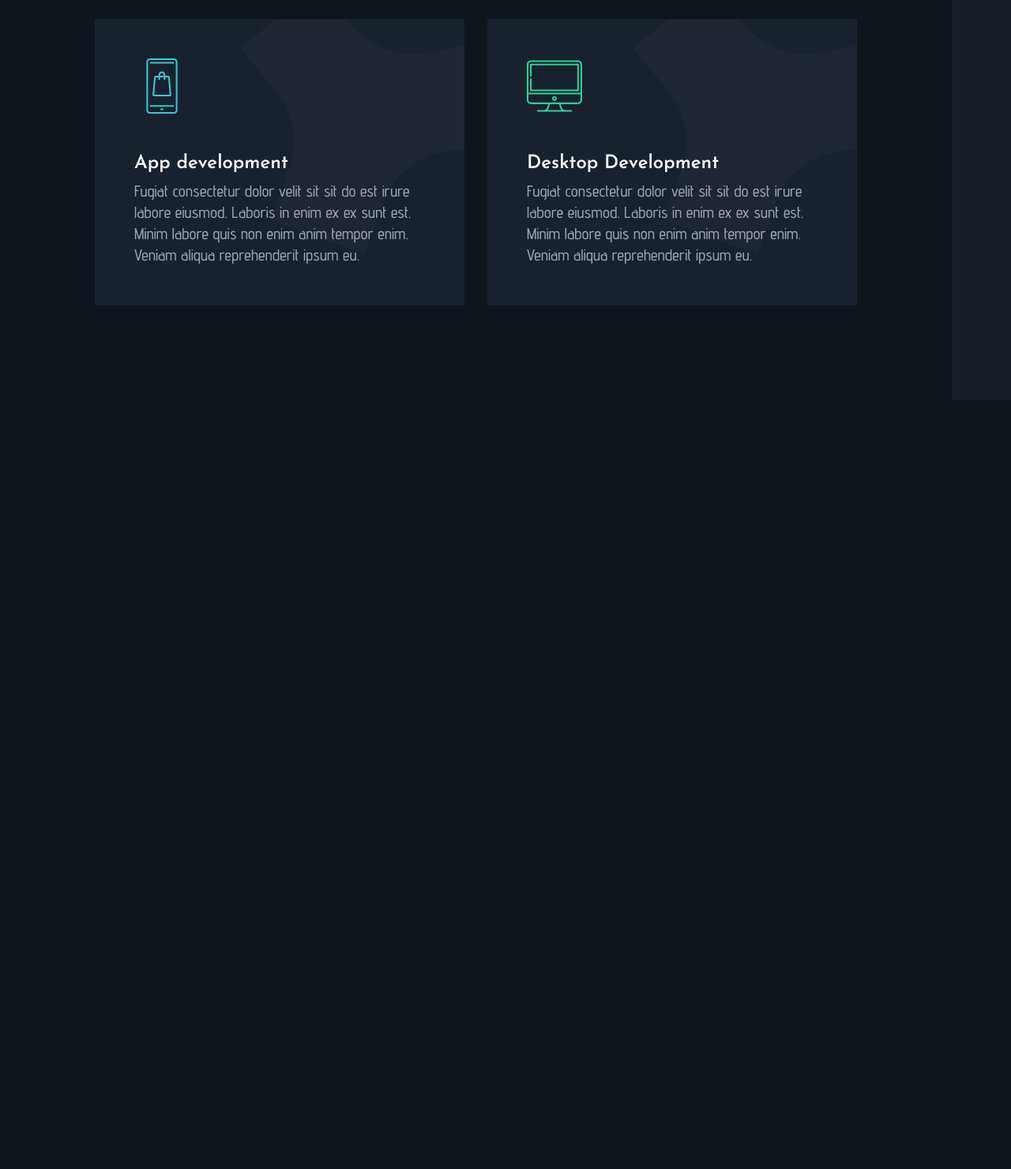
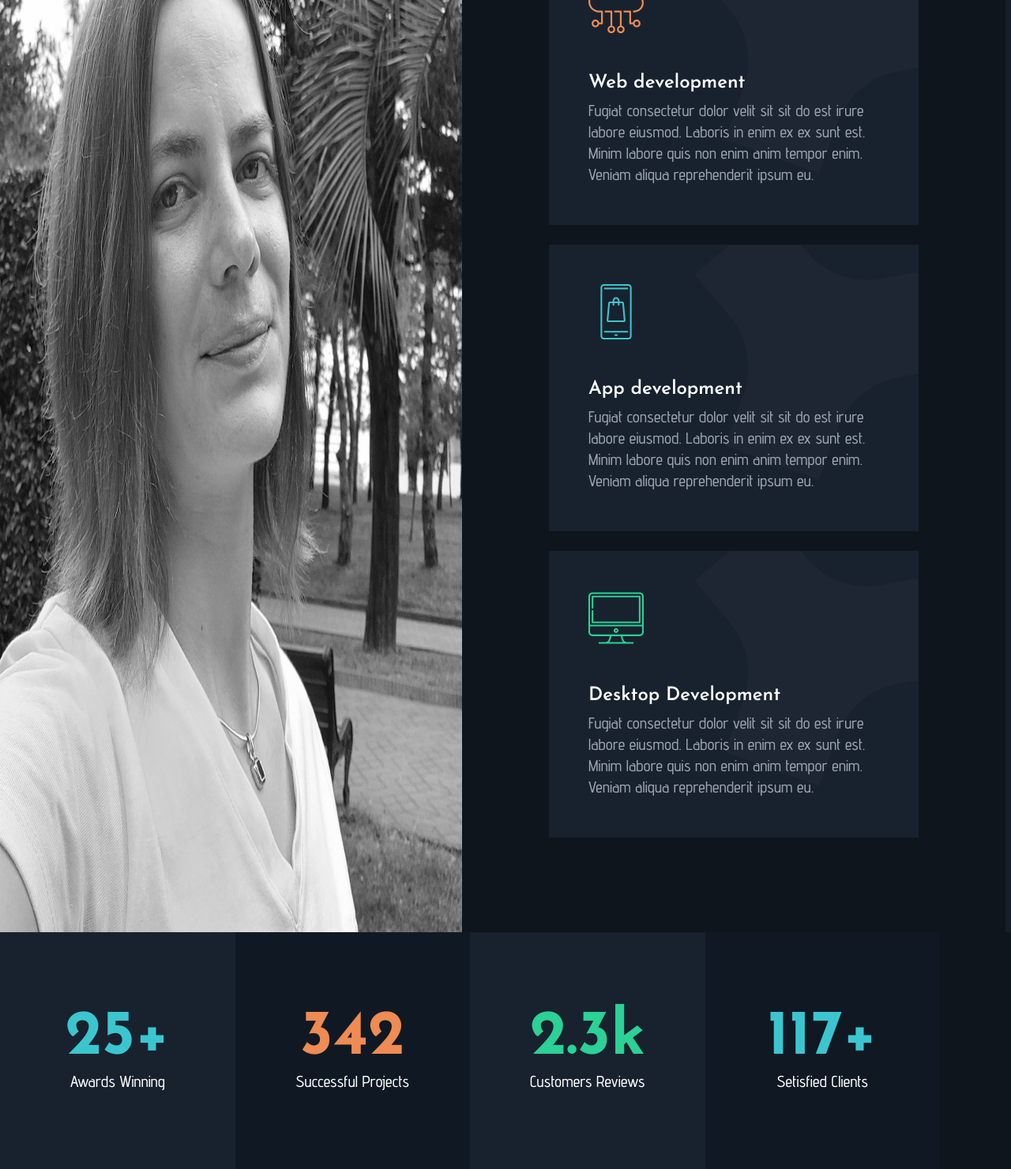
Before and after one commit to Anzhelika007/Portfolio, a Python web app: template portfolio/info/templates/portfolio.html in a window 1280 px wide. Shown: the part 1284-2765 px from the top of the page at 79% size. Before the commit the page ends 1671 px from the top, so only its background shows below. Run offline with Jinja, Linux system fonts and the light colour scheme; the template is opened without the code that fills it, so the values that code supplies are empty.

Commit message:
feat: add images files and section numbers

```diff
--- a/portfolio/info/templates/portfolio.html
+++ b/portfolio/info/templates/portfolio.html
@@ -64,7 +64,8 @@
         </nav>
     </header>
     <main>
-        <section class="possibilities">
+        <section class="possibilities container-fluid">
+            <img class="possibilities__photo" src="../../static/images/my_photo1.jpg" alt="my_photo">
             <div class="container possibilities__wrapper">
                 <div class="possibilities__item first__card">
                     <div class="possibilities__item-sticker">What I can offer</div>
@@ -106,6 +107,29 @@
 
             </div>
         </section>
+        <section class="numders">
+            <div class="container numders__wrapper">
+                <div class="numders__items">
+                    <h2 class="numders__items-numder">25+</h2>
+                    <div class="numders__items-text">Awards Winning</div>
+                </div>
+                <div class="numders__items">
+                    <h2 class="numders__items-numder">342</h2>
+                    <div class="numders__items-text">Successful Projects</div>
+
+                </div>
+                <div class="numders__items">
+                    <h2 class="numders__items-numder">2.3k</h2>
+                    <div class="numders__items-text">Customers Reviews</div>
+
+                </div>
+                <div class="numders__items">
+                    <h2 class="numders__items-numder">117+</h2>
+                    <div class="numders__items-text">Setisfied Clients</div>
+
+                </div>
+            </div>
+        </section>
 
     </main>
     <footer></footer>
--- a/portfolio/static/css/scss/abstracts/_variables.scss
+++ b/portfolio/static/css/scss/abstracts/_variables.scss
@@ -1,6 +1,8 @@
 // bg-colors
 $bg-dark: #0E151D;
 $bg-blue-dark: #151E29;
+$bg-blue-middle: #18222E;
+$bg-dark-blue: #101923;
 
 
 // color text
@@ -10,7 +12,7 @@ $grey-dark: #546371;
 
 //
 $grey-light: #9BA3AE;
-$grey-middle: #8C9399;
+
 
 
 // other colors
@@ -19,7 +21,5 @@ $color-white: #FFFFFF;
 $color-green: #2BD195;
 $color-blue: #3BC6CF;
 $color-black: #000000;
-
-
 //
 $margin-menu: 130px;
--- a/portfolio/static/css/scss/base/_base.scss
+++ b/portfolio/static/css/scss/base/_base.scss
@@ -41,7 +41,7 @@ h5 {
 }
 
 .container {
-    width: 1205px;
+    width: 1190px;
     margin-left: auto;
     margin-right: $margin-menu;
 }
--- a/portfolio/static/css/scss/layout/_main.scss
+++ b/portfolio/static/css/scss/layout/_main.scss
@@ -1,13 +1,19 @@
 .possibilities {
     background-color: $bg-blue-dark;
     width: 100%;
+    display: flex;
+
+    &__photo {
+        max-width: 585px;
+        filter: grayscale(1);
+    }
 
     &__wrapper {
         background-color: $bg-dark;
         display: flex;
         flex-wrap: wrap;
         justify-content: space-between;
-        padding: 120px;
+        padding: 120px 110px;
         gap: 25px;
     }
 
@@ -52,10 +58,48 @@
             margin-bottom: 43px;
         }
     }
+
+    .first__card {
+        padding: 0;
+        background-color: $bg-dark;
+        background-image: url(now);
+    }
 }
 
-.first__card {
-    padding: 0;
-    background-color: $bg-dark;
-    background-image: url(now);
+.numders {
+
+    &__wrapper {
+        display: flex;
+        justify-content: space-between;
+        text-align: center;
+        background-color: $bg-blue-middle;
+
+        >:nth-child(even) {
+            background-color: $bg-dark-blue;
+        }
+
+    }
+
+    &__items {
+        width: 300px;
+        height: 300px;
+        padding-top: 94px;
+    }
+
+    &__items:first-child,
+    &__items:last-child {
+        color: $color-blue;
+    }
+
+    &__items:nth-child(2) {
+        color: $color-orange;
+    }
+
+    &__items:nth-child(3) {
+        color: $color-green;
+    }
+
+    &__items-text {
+        color: $color-white;
+    }
 }
--- a/portfolio/static/css/style.css
+++ b/portfolio/static/css/style.css
@@ -159,7 +159,7 @@ h5 {
 }
 
 .container {
-  width: 1205px;
+  width: 1190px;
   margin-left: auto;
   margin-right: 130px;
 }
@@ -310,13 +310,18 @@ h5 {
 .possibilities {
   background-color: #151E29;
   width: 100%;
+  display: flex;
+}
+.possibilities__photo {
+  max-width: 585px;
+  filter: grayscale(1);
 }
 .possibilities__wrapper {
   background-color: #0E151D;
   display: flex;
   flex-wrap: wrap;
   justify-content: space-between;
-  padding: 120px;
+  padding: 120px 110px;
   gap: 25px;
 }
 .possibilities__item {
@@ -354,11 +359,37 @@ h5 {
   height: 70px;
   margin-bottom: 43px;
 }
-
-.first__card {
+.possibilities .first__card {
   padding: 0;
   background-color: #0E151D;
   background-image: url(now);
+}
+
+.numders__wrapper {
+  display: flex;
+  justify-content: space-between;
+  text-align: center;
+  background-color: #18222E;
+}
+.numders__wrapper > :nth-child(even) {
+  background-color: #101923;
+}
+.numders__items {
+  width: 300px;
+  height: 300px;
+  padding-top: 94px;
+}
+.numders__items:first-child, .numders__items:last-child {
+  color: #3BC6CF;
+}
+.numders__items:nth-child(2) {
+  color: #EF8B53;
+}
+.numders__items:nth-child(3) {
+  color: #2BD195;
+}
+.numders__items-text {
+  color: #FFFFFF;
 }
 
 button {
```
Also changed, not shown: portfolio/static/images/my_photo1.jpg (added), 1 other file.
